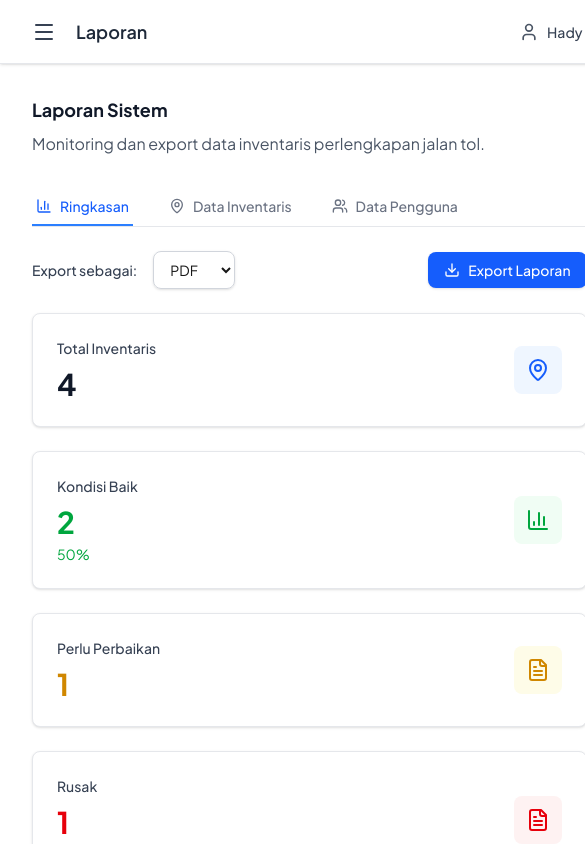
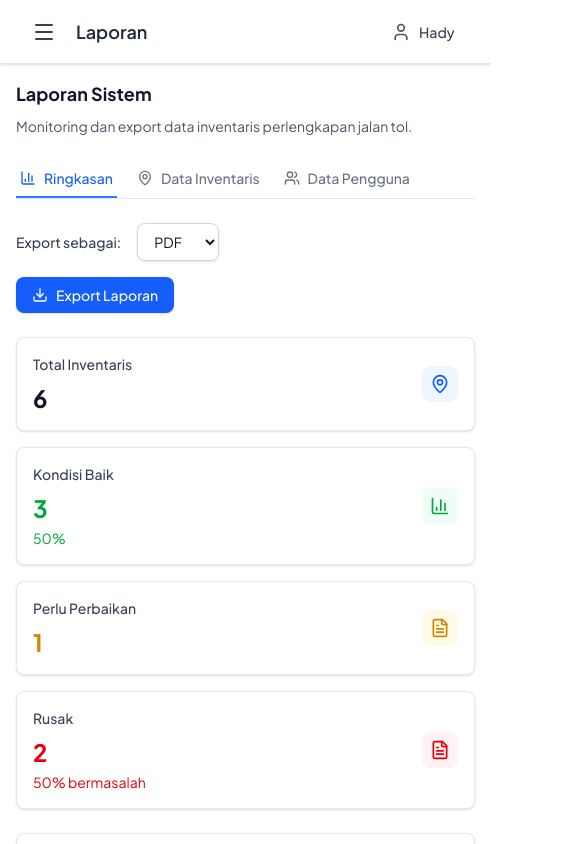
Before and after one commit to naufalhady/Sistem-inventaris, a Next.js app: page /laporan in a window 390 px wide. Shown: the top 844 px of the page, 585 px wide, since content can reach past the window. Built offline with nearby package versions, Linux system fonts and the light colour scheme.

Commit message:
feat: Add pagination and responsive design for inventory and user data tables in LaporanPage

```diff
--- a/src/app/(dashboard)/laporan/page.tsx
+++ b/src/app/(dashboard)/laporan/page.tsx
@@ -2,8 +2,8 @@
 
 "use client";
 
-import { useState } from "react";
-import { Download, FileText, BarChart3, MapPin, Users, Filter } from "lucide-react";
+import { useState, useEffect } from "react";
+import { Download, FileText, BarChart3, MapPin, Users, ChevronLeft, ChevronRight } from "lucide-react";
 
 // Mock data - sama dengan data di sistem
 const inventoryData = [
@@ -38,6 +38,22 @@ const inventoryData = [
         conditionColor: "text-yellow-600 bg-yellow-50",
         location: "KM 25+000 Tol Jakarta-Cikampek",
         description: "Pembatas jalan sepanjang 50 meter"
+    },
+    {
+        id: 5,
+        name: "Pagar Pengaman",
+        condition: "Baik",
+        conditionColor: "text-green-600 bg-green-50",
+        location: "KM 30+100 Tol Jakarta-Cikampek",
+        description: "Pagar pengaman beton"
+    },
+    {
+        id: 6,
+        name: "Lampu Penerangan",
+        condition: "Rusak",
+        conditionColor: "text-red-600 bg-red-50",
+        location: "KM 12+500 Tol Jakarta-Cikampek",
+        description: "Lampu penerangan jalan"
     }
 ];
 
@@ -61,12 +77,34 @@ const usersData = [
         department: "Maintenance",
         phone: "+62 813-4567-8901",
         createdAt: "2024-01-02"
+    },
+    {
+        id: 3,
+        name: "Siti Rahayu",
+        email: "siti@example.com",
+        role: "Teknisi",
+        roleColor: "text-blue-600 bg-blue-50",
+        department: "Operasional",
+        phone: "+62 814-5678-9012",
+        createdAt: "2024-01-03"
+    },
+    {
+        id: 4,
+        name: "Ahmad Fauzi",
+        email: "ahmad@example.com",
+        role: "Admin",
+        roleColor: "text-purple-600 bg-purple-50",
+        department: "HRD",
+        phone: "+62 815-6789-0123",
+        createdAt: "2024-01-04"
     }
 ];
 
 export default function LaporanPage() {
     const [activeTab, setActiveTab] = useState<"summary" | "inventory" | "users">("summary");
     const [exportFormat, setExportFormat] = useState<"pdf" | "excel">("pdf");
+    const [currentPage, setCurrentPage] = useState(1);
+    const [itemsPerPage, setItemsPerPage] = useState(5);
 
     // Calculate summary statistics
     const totalItems = inventoryData.length;
@@ -90,8 +128,44 @@ export default function LaporanPage() {
         return acc;
     }, {} as Record<string, { total: number; good: number; needsRepair: number; damaged: number }>);
 
+    // Pagination calculations
+    const totalPages = Math.ceil(
+        activeTab === "inventory" ? inventoryData.length / itemsPerPage :
+        activeTab === "users" ? usersData.length / itemsPerPage : 1
+    );
+
+    const currentInventoryData = inventoryData.slice(
+        (currentPage - 1) * itemsPerPage,
+        currentPage * itemsPerPage
+    );
+
+    const currentUsersData = usersData.slice(
+        (currentPage - 1) * itemsPerPage,
+        currentPage * itemsPerPage
+    );
+
+    // Reset to page 1 when tab changes
+    useEffect(() => {
+        setCurrentPage(1);
+    }, [activeTab]);
+
+    // Responsive items per page
+    useEffect(() => {
+        const checkMobile = () => {
+            if (window.innerWidth < 768) {
+                setItemsPerPage(5);
+            } else {
+                setItemsPerPage(10);
+            }
+        };
+
+        checkMobile();
+        window.addEventListener("resize", checkMobile);
+
+        return () => window.removeEventListener("resize", checkMobile);
+    }, []);
+
     const handleExport = () => {
-        // TODO: Implement export logic
         console.log(`Exporting ${activeTab} report as ${exportFormat}`);
         alert(`Mengekspor laporan ${activeTab} dalam format ${exportFormat.toUpperCase()}`);
     };
@@ -101,17 +175,25 @@ export default function LaporanPage() {
         alert(`Mengekspor data ${type === "inventory" ? "inventaris" : "pengguna"}`);
     };
 
+    const handlePreviousPage = () => {
+        setCurrentPage(prev => Math.max(prev - 1, 1));
+    };
+
+    const handleNextPage = () => {
+        setCurrentPage(prev => Math.min(prev + 1, totalPages));
+    };
+
     return (
-        <div className="p-8 bg-white">
+        <div className="p-4 sm:p-8 bg-white">
             {/* Header */}
-            <div className="mb-8">
-                <h3 className="text-lg font-bold text-gray-900 mb-2">Laporan Sistem</h3>
-                <p className="text-gray-600">Monitoring dan export data inventaris perlengkapan jalan tol.</p>
+            <div className="mb-6">
+                <h3 className="text-lg sm:text-xl font-bold text-gray-900 mb-2">Laporan Sistem</h3>
+                <p className="text-gray-600 text-sm sm:text-base">Monitoring dan export data inventaris perlengkapan jalan tol.</p>
             </div>
 
             {/* Tab Navigation */}
             <div className="mb-6 border-b border-gray-200">
-                <nav className="flex space-x-8">
+                <nav className="flex space-x-4 sm:space-x-8 overflow-x-auto">
                     {[
                         { id: "summary", name: "Ringkasan", icon: BarChart3 },
                         { id: "inventory", name: "Data Inventaris", icon: MapPin },
@@ -122,7 +204,7 @@ export default function LaporanPage() {
                             <button
                                 key={tab.id}
                                 onClick={() => setActiveTab(tab.id as any)}
-                                className={`flex items-center py-2 px-1 border-b-2 font-medium text-sm ${
+                                className={`flex items-center py-2 px-1 border-b-2 font-medium text-sm whitespace-nowrap ${
                                     activeTab === tab.id
                                         ? "border-blue-500 text-blue-600"
                                         : "border-transparent text-gray-500 hover:text-gray-700 hover:border-gray-300"
@@ -137,7 +219,7 @@ export default function LaporanPage() {
             </div>
 
             {/* Export Controls */}
-            <div className="mb-6 flex flex-wrap gap-4 justify-between items-center">
+            <div className="mb-6 flex flex-col sm:flex-row gap-4 justify-between items-start sm:items-center">
                 <div className="flex items-center space-x-4">
                     <span className="text-sm font-medium text-gray-700">Export sebagai:</span>
                     <select
@@ -165,60 +247,60 @@ export default function LaporanPage() {
                 {activeTab === "summary" && (
                     <div className="space-y-6">
                         {/* Summary Cards */}
-                        <div className="grid grid-cols-1 md:grid-cols-4 gap-6">
-                            <div className="bg-white p-6 rounded-lg border border-gray-200 shadow-sm">
+                        <div className="grid grid-cols-1 sm:grid-cols-2 lg:grid-cols-4 gap-4 sm:gap-6">
+                            <div className="bg-white p-4 sm:p-6 rounded-lg border border-gray-200 shadow-sm">
                                 <div className="flex items-center justify-between">
                                     <div>
                                         <h3 className="text-sm font-medium text-gray-700 mb-2">Total Inventaris</h3>
-                                        <p className="text-3xl font-bold text-gray-900">{totalItems}</p>
+                                        <p className="text-2xl sm:text-3xl font-bold text-gray-900">{totalItems}</p>
                                     </div>
-                                    <div className="p-3 bg-blue-50 rounded-lg">
-                                        <MapPin className="w-6 h-6 text-blue-600" />
+                                    <div className="p-2 sm:p-3 bg-blue-50 rounded-lg">
+                                        <MapPin className="w-5 h-5 sm:w-6 sm:h-6 text-blue-600" />
                                     </div>
                                 </div>
                             </div>
 
-                            <div className="bg-white p-6 rounded-lg border border-gray-200 shadow-sm">
+                            <div className="bg-white p-4 sm:p-6 rounded-lg border border-gray-200 shadow-sm">
                                 <div className="flex items-center justify-between">
                                     <div>
                                         <h3 className="text-sm font-medium text-gray-700 mb-2">Kondisi Baik</h3>
-                                        <p className="text-3xl font-bold text-green-600">{goodCondition}</p>
+                                        <p className="text-2xl sm:text-3xl font-bold text-green-600">{goodCondition}</p>
                                         <p className="text-sm text-green-600 mt-1">{goodPercentage}%</p>
                                     </div>
-                                    <div className="p-3 bg-green-50 rounded-lg">
-                                        <BarChart3 className="w-6 h-6 text-green-600" />
+                                    <div className="p-2 sm:p-3 bg-green-50 rounded-lg">
+                                        <BarChart3 className="w-5 h-5 sm:w-6 sm:h-6 text-green-600" />
                                     </div>
                                 </div>
                             </div>
 
-                            <div className="bg-white p-6 rounded-lg border border-gray-200 shadow-sm">
+                            <div className="bg-white p-4 sm:p-6 rounded-lg border border-gray-200 shadow-sm">
                                 <div className="flex items-center justify-between">
                                     <div>
                                         <h3 className="text-sm font-medium text-gray-700 mb-2">Perlu Perbaikan</h3>
-                                        <p className="text-3xl font-bold text-yellow-600">{needsRepair}</p>
+                                        <p className="text-2xl sm:text-3xl font-bold text-yellow-600">{needsRepair}</p>
                                     </div>
-                                    <div className="p-3 bg-yellow-50 rounded-lg">
-                                        <FileText className="w-6 h-6 text-yellow-600" />
+                                    <div className="p-2 sm:p-3 bg-yellow-50 rounded-lg">
+                                        <FileText className="w-5 h-5 sm:w-6 sm:h-6 text-yellow-600" />
                                     </div>
                                 </div>
                             </div>
 
-                            <div className="bg-white p-6 rounded-lg border border-gray-200 shadow-sm">
+                            <div className="bg-white p-4 sm:p-6 rounded-lg border border-gray-200 shadow-sm">
                                 <div className="flex items-center justify-between">
                                     <div>
                                         <h3 className="text-sm font-medium text-gray-700 mb-2">Rusak</h3>
-                                        <p className="text-3xl font-bold text-red-600">{damaged}</p>
+                                        <p className="text-2xl sm:text-3xl font-bold text-red-600">{damaged}</p>
                                         <p className="text-sm text-red-600 mt-1">{problemPercentage}% bermasalah</p>
                                     </div>
-                                    <div className="p-3 bg-red-50 rounded-lg">
-                                        <FileText className="w-6 h-6 text-red-600" />
+                                    <div className="p-2 sm:p-3 bg-red-50 rounded-lg">
+                                        <FileText className="w-5 h-5 sm:w-6 sm:h-6 text-red-600" />
                                     </div>
                                 </div>
                             </div>
                         </div>
 
                         {/* Location Summary */}
-                        <div className="bg-white border border-gray-200 rounded-lg p-6 shadow-sm">
+                        <div className="bg-white border border-gray-200 rounded-lg p-4 sm:p-6 shadow-sm">
                             <h2 className="text-lg font-semibold text-gray-900 mb-4 flex items-center">
                                 <MapPin className="w-5 h-5 mr-2" />
                                 Ringkasan per Lokasi
@@ -227,19 +309,19 @@ export default function LaporanPage() {
                                 <table className="min-w-full">
                                     <thead className="bg-gray-50">
                                         <tr>
-                                            <th className="px-6 py-3 text-left text-xs font-medium text-gray-500 uppercase tracking-wider">
+                                            <th className="px-4 sm:px-6 py-3 text-left text-xs font-medium text-gray-500 uppercase tracking-wider">
                                                 Lokasi
                                             </th>
-                                            <th className="px-6 py-3 text-left text-xs font-medium text-gray-500 uppercase tracking-wider">
+                                            <th className="px-4 sm:px-6 py-3 text-left text-xs font-medium text-gray-500 uppercase tracking-wider">
                                                 Total
                                             </th>
-                                            <th className="px-6 py-3 text-left text-xs font-medium text-gray-500 uppercase tracking-wider">
+                                            <th className="px-4 sm:px-6 py-3 text-left text-xs font-medium text-gray-500 uppercase tracking-wider">
                                                 Baik
                                             </th>
-                                            <th className="px-6 py-3 text-left text-xs font-medium text-gray-500 uppercase tracking-wider">
+                                            <th className="px-4 sm:px-6 py-3 text-left text-xs font-medium text-gray-500 uppercase tracking-wider">
                                                 Perlu Perbaikan
                                             </th>
-                                            <th className="px-6 py-3 text-left text-xs font-medium text-gray-500 uppercase tracking-wider">
+                                            <th className="px-4 sm:px-6 py-3 text-left text-xs font-medium text-gray-500 uppercase tracking-wider">
                                                 Rusak
                                             </th>
                                         </tr>
@@ -247,19 +329,19 @@ export default function LaporanPage() {
                                     <tbody className="divide-y divide-gray-200">
                                         {Object.entries(locationSummary).map(([location, stats]) => (
                                             <tr key={location}>
-                                                <td className="px-6 py-4 whitespace-nowrap text-sm font-medium text-gray-900">
+                                                <td className="px-4 sm:px-6 py-4 whitespace-nowrap text-sm font-medium text-gray-900">
                                                     {location}
                                                 </td>
-                                                <td className="px-6 py-4 whitespace-nowrap text-sm text-gray-500">
+                                                <td className="px-4 sm:px-6 py-4 whitespace-nowrap text-sm text-gray-500">
                                                     {stats.total}
                                                 </td>
-                                                <td className="px-6 py-4 whitespace-nowrap text-sm text-gray-500">
+                                                <td className="px-4 sm:px-6 py-4 whitespace-nowrap text-sm text-gray-500">
                                                     <span className="text-green-600 font-medium">{stats.good}</span>
                                                 </td>
-                                                <td className="px-6 py-4 whitespace-nowrap text-sm text-gray-500">
+                                                <td className="px-4 sm:px-6 py-4 whitespace-nowrap text-sm text-gray-500">
                                                     <span className="text-yellow-600 font-medium">{stats.needsRepair}</span>
                                                 </td>
-                                                <td className="px-6 py-4 whitespace-nowrap text-sm text-gray-500">
+                                                <td className="px-4 sm:px-6 py-4 whitespace-nowrap text-sm text-gray-500">
                                                     <span className="text-red-600 font-medium">{stats.damaged}</span>
                                                 </td>
                                             </tr>
@@ -270,7 +352,7 @@ export default function LaporanPage() {
                         </div>
 
                         {/* Quick Export */}
-                        <div className="bg-white border border-gray-200 rounded-lg p-6 shadow-sm">
+                        <div className="bg-white border border-gray-200 rounded-lg p-4 sm:p-6 shadow-sm">
                             <h2 className="text-lg font-semibold text-gray-900 mb-4">
                                 Export Cepat
                             </h2>
@@ -297,7 +379,9 @@ export default function LaporanPage() {
                 )}
 
                 {activeTab === "inventory" && (
-                    <div className="bg-white border border-gray-200 rounded-lg shadow-sm">
+                    <div>
+                        {/* Desktop Table */}
+                        <div className="hidden md:block bg-white border border-gray-200 rounded-lg shadow-sm">
                             <div className="p-6 border-b border-gray-200">
                                 <h2 className="text-lg font-semibold text-gray-900">Data Inventaris</h2>
                                 <p className="text-gray-600 mt-1">Daftar semua perlengkapan jalan tol</p>
@@ -321,7 +405,7 @@ export default function LaporanPage() {
                                         </tr>
                                     </thead>
                                     <tbody className="divide-y divide-gray-200">
-                                    {inventoryData.map((item) => (
+                                        {currentInventoryData.map((item) => (
                                             <tr key={item.id} className="hover:bg-gray-50">
                                                 <td className="px-6 py-4 whitespace-nowrap text-sm font-medium text-gray-900">
                                                     {item.name}
@@ -343,10 +427,60 @@ export default function LaporanPage() {
                                 </table>
                             </div>
                         </div>
+
+                        {/* Mobile Cards */}
+                        <div className="block md:hidden space-y-4">
+                            {currentInventoryData.map((item) => (
+                                <div
+                                    key={item.id}
+                                    className="bg-white rounded-lg border border-gray-200 shadow-sm p-4"
+                                >
+                                    <div className="flex justify-between items-start mb-3">
+                                        <div>
+                                            <h4 className="font-semibold text-gray-900">{item.name}</h4>
+                                            <p className="text-sm text-gray-500 mt-1">{item.location}</p>
+                                        </div>
+                                        <span className={`inline-flex px-2 py-1 text-xs font-medium rounded-full ${item.conditionColor}`}>
+                                            {item.condition}
+                                        </span>
+                                    </div>
+                                    <p className="text-sm text-gray-600">{item.description}</p>
+                                </div>
+                            ))}
+                        </div>
+
+                        {/* Pagination */}
+                        <div className="flex items-center justify-between mt-6">
+                            <div className="text-sm text-gray-500">
+                                Menampilkan {currentInventoryData.length} dari {inventoryData.length} data
+                            </div>
+                            <div className="flex items-center space-x-2">
+                                <button
+                                    onClick={handlePreviousPage}
+                                    disabled={currentPage === 1}
+                                    className="p-2 border border-gray-300 rounded-lg hover:bg-gray-50 disabled:opacity-50 disabled:cursor-not-allowed"
+                                >
+                                    <ChevronLeft className="w-4 h-4" />
+                                </button>
+                                <span className="text-sm text-gray-500 px-3">
+                                    {currentPage} / {totalPages}
+                                </span>
+                                <button
+                                    onClick={handleNextPage}
+                                    disabled={currentPage === totalPages}
+                                    className="p-2 border border-gray-300 rounded-lg hover:bg-gray-50 disabled:opacity-50 disabled:cursor-not-allowed"
+                                >
+                                    <ChevronRight className="w-4 h-4" />
+                                </button>
+                            </div>
+                        </div>
+                    </div>
                 )}
 
                 {activeTab === "users" && (
-                    <div className="bg-white border border-gray-200 rounded-lg shadow-sm">
+                    <div>
+                        {/* Desktop Table */}
+                        <div className="hidden md:block bg-white border border-gray-200 rounded-lg shadow-sm">
                             <div className="p-6 border-b border-gray-200">
                                 <h2 className="text-lg font-semibold text-gray-900">Data Pengguna</h2>
                                 <p className="text-gray-600 mt-1">Daftar semua pengguna sistem</p>
@@ -373,7 +507,7 @@ export default function LaporanPage() {
                                         </tr>
                                     </thead>
                                     <tbody className="divide-y divide-gray-200">
-                                    {usersData.map((user) => (
+                                        {currentUsersData.map((user) => (
                                             <tr key={user.id} className="hover:bg-gray-50">
                                                 <td className="px-6 py-4 whitespace-nowrap text-sm font-medium text-gray-900">
                                                     {user.name}
@@ -398,6 +532,61 @@ export default function LaporanPage() {
                                 </table>
                             </div>
                         </div>
+
+                        {/* Mobile Cards */}
+                        <div className="block md:hidden space-y-4">
+                            {currentUsersData.map((user) => (
+                                <div
+                                    key={user.id}
+                                    className="bg-white rounded-lg border border-gray-200 shadow-sm p-4"
+                                >
+                                    <div className="flex justify-between items-start mb-3">
+                                        <div>
+                                            <h4 className="font-semibold text-gray-900">{user.name}</h4>
+                                            <p className="text-sm text-gray-500 mt-1">{user.email}</p>
+                                        </div>
+                                        <span className={`inline-flex px-2 py-1 text-xs font-medium rounded-full ${user.roleColor}`}>
+                                            {user.role}
+                                        </span>
+                                    </div>
+                                    <div className="grid grid-cols-2 gap-2 text-sm text-gray-600">
+                                        <div>
+                                            <span className="font-medium">Departemen:</span> {user.department}
+                                        </div>
+                                        <div>
+                                            <span className="font-medium">Bergabung:</span> {new Date(user.createdAt).toLocaleDateString('id-ID')}
+                                        </div>
+                                    </div>
+                                </div>
+                            ))}
+                        </div>
+
+                        {/* Pagination */}
+                        <div className="flex items-center justify-between mt-6">
+                            <div className="text-sm text-gray-500">
+                                Menampilkan {currentUsersData.length} dari {usersData.length} data
+                            </div>
+                            <div className="flex items-center space-x-2">
+                                <button
+                                    onClick={handlePreviousPage}
+                                    disabled={currentPage === 1}
+                                    className="p-2 border border-gray-300 rounded-lg hover:bg-gray-50 disabled:opacity-50 disabled:cursor-not-allowed"
+                                >
+                                    <ChevronLeft className="w-4 h-4" />
+                                </button>
+                                <span className="text-sm text-gray-500 px-3">
+                                    {currentPage} / {totalPages}
+                                </span>
+                                <button
+                                    onClick={handleNextPage}
+                                    disabled={currentPage === totalPages}
+                                    className="p-2 border border-gray-300 rounded-lg hover:bg-gray-50 disabled:opacity-50 disabled:cursor-not-allowed"
+                                >
+                                    <ChevronRight className="w-4 h-4" />
+                                </button>
+                            </div>
+                        </div>
+                    </div>
                 )}
             </div>
         </div>
```
Lines whose indentation alone changed are shown as unchanged.
